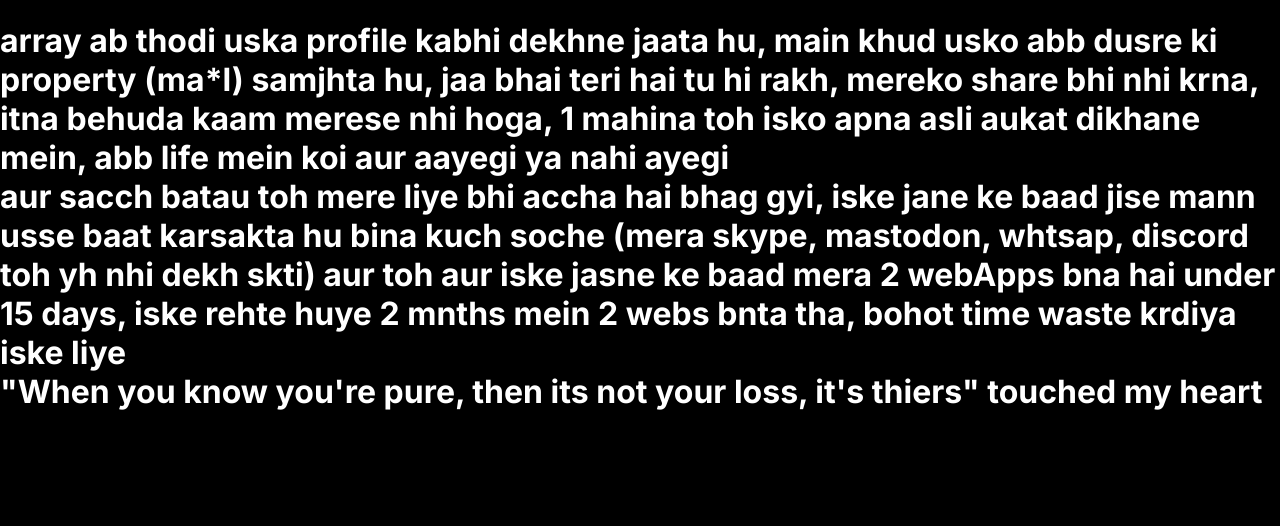
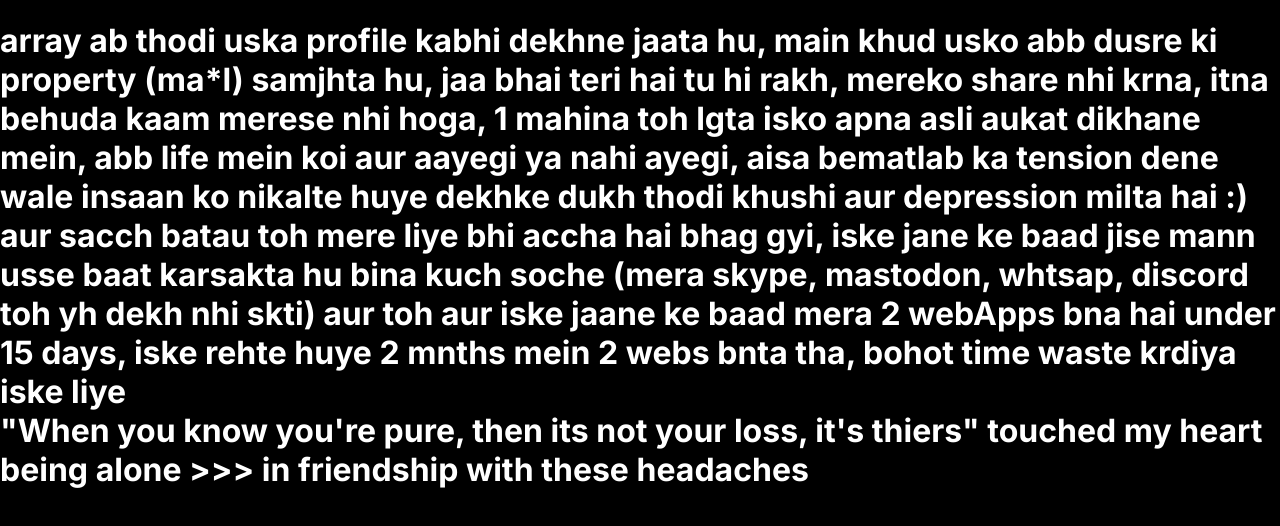
Before and after one commit to pixelDriftadv/trrrr, a Next.js app: page /message in a window 1280 px wide. Shown: the top 526 px of the page. Built offline with nearby package versions, Linux system fonts and the light colour scheme.

Commit message:
Update page.js

```diff
--- a/src/app/message/page.js
+++ b/src/app/message/page.js
@@ -5,10 +5,11 @@ export default function Home() {
   return (
     <main className="flex text-white bg-black min-h-screen px-6 flex-col items-center justify-center py-24 ">
   <h1 className="text-xs font-light">
-    array ab thodi uska profile kabhi dekhne jaata hu, main khud usko abb dusre ki property {"(ma*l)"} samjhta hu, jaa bhai teri hai tu hi rakh, mereko share bhi nhi krna, itna behuda kaam merese nhi hoga, 1 mahina toh isko apna asli aukat dikhane mein, abb life mein koi aur aayegi ya nahi ayegi <br/>
-   aur sacch batau toh mere liye bhi accha hai bhag gyi, iske jane ke baad jise mann usse baat karsakta hu bina kuch soche {"(mera skype, mastodon, whtsap, discord toh yh nhi dekh skti)"} aur toh aur iske jasne ke baad mera 2 webApps bna hai under 15 days, iske rehte huye 2 mnths mein 2 webs bnta tha, bohot time waste krdiya iske liye
+    array ab thodi uska profile kabhi dekhne jaata hu, main khud usko abb dusre ki property {"(ma*l)"} samjhta hu, jaa bhai teri hai tu hi rakh, mereko share nhi krna, itna behuda kaam merese nhi hoga, 1 mahina toh lgta isko apna asli aukat dikhane mein, abb life mein koi aur aayegi ya nahi ayegi, aisa bematlab ka tension dene wale insaan ko nikalte huye dekhke dukh thodi khushi aur depression milta hai :)<br/>
+   aur sacch batau toh mere liye bhi accha hai bhag gyi, iske jane ke baad jise mann usse baat karsakta hu bina kuch soche {"(mera skype, mastodon, whtsap, discord toh yh dekh nhi skti)"} aur toh aur iske jaane ke baad mera 2 webApps bna hai under 15 days, iske rehte huye 2 mnths mein 2 webs bnta tha, bohot time waste krdiya iske liye
     <br/>
-    {'"When you know you\'re pure, then its not your loss, it\'s thiers"'} touched my heart
+    {'"When you know you\'re pure, then its not your loss, it\'s thiers"'} touched my heart <br/>
+    being alone >>> in friendship with these headaches
     </h1>
     </main>
   );
```
